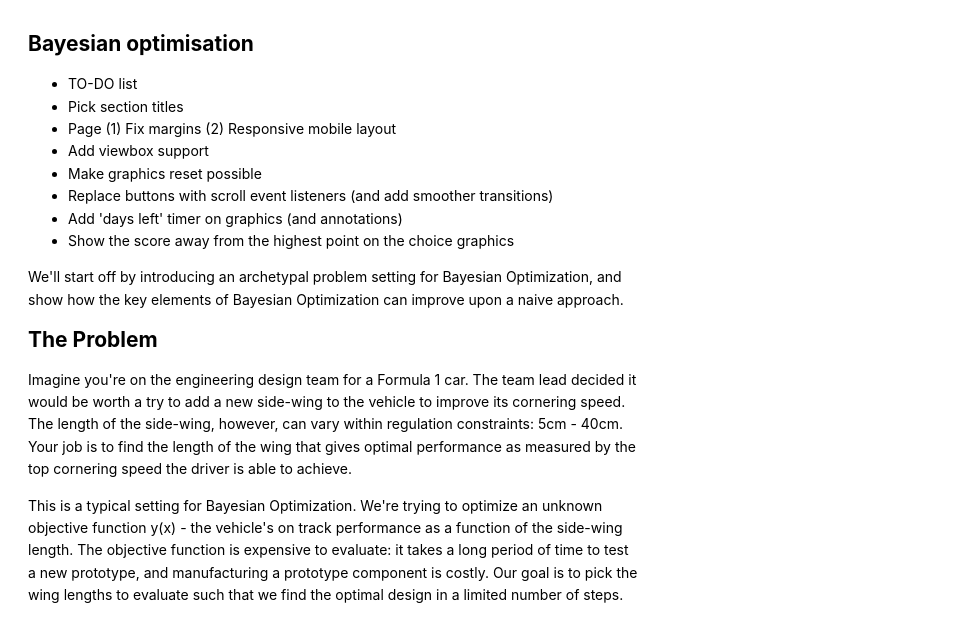
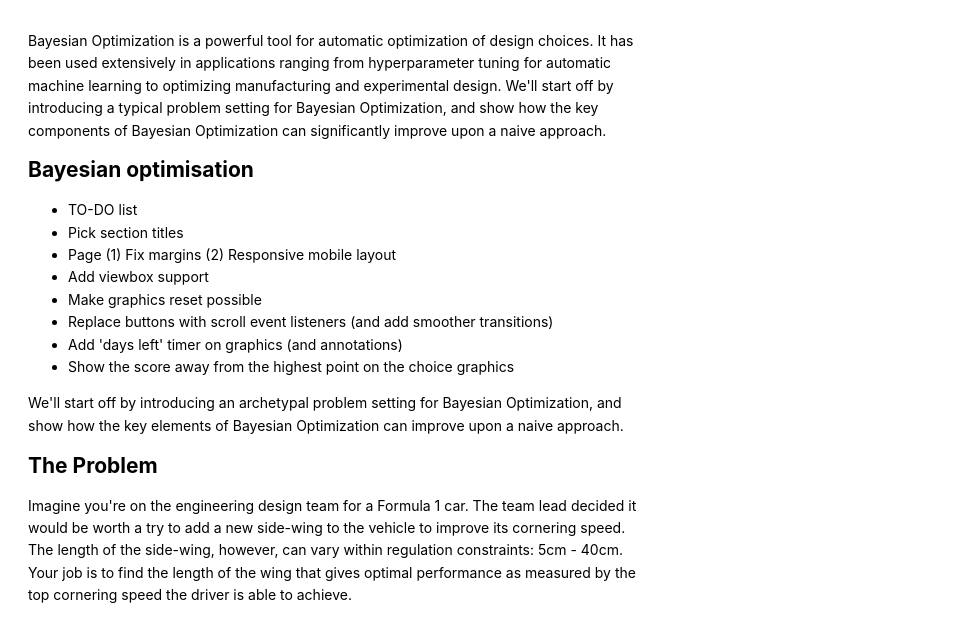
Before and after one commit to ah858/bayesian-optimisation-blog, a plain HTML site: page index.html in a window 1280 px wide. Shown: the part 133-751 px from the top of the page, without its empty margins (0-956 px from the left). Drawn offline with nearby package versions, Linux system fonts and the light colour scheme; a script that the page names is missing.

Commit message:
Delete some commented out code

```diff
--- a/index.html
+++ b/index.html
@@ -22,40 +22,11 @@
 
 
 	<div class="mw9 center ph3-ns">
-		<!-- <div class="cf"> <!-- ph2-ns ->
-		    <div class="fl w-100 w-50-ns ph2 pv0"> <!-- No vertical padding ->
-				<h2>Bayesian optimisation</h2>
-
-				<ul>
-					<li>TO-DO list</li>
-					<li>Pick section titles</li>
-					<li>Page (1) Fix margins (2) Responsive mobile layout</li>
-					<li>Add viewbox support</li>
-					<li>Make graphics reset possible</li>
-					<li>Replace buttons with scroll event listeners (and add smoother transitions)</li>
-					<li>Add 'days left' timer on graphics (and annotations)</li>
-					<li>Show the score away from the highest point on the choice graphics</li>
-				</ul>
-
-				<p>We'll start off by introducing an archetypal problem setting for Bayesian Optimization, and show how the key elements of Bayesian Optimization can improve upon a naive approach.</p>
-
-				<h2>The Problem</h2>
-
-				<p>Imagine you're on the engineering design team for a Formula 1 car. The team lead decided it would be worth a try to add a new side-wing to the vehicle to improve its cornering speed. The length of the side-wing, however, can vary within regulation constraints: 5cm - 40cm. Your job is to find the length of the wing that gives optimal performance as measured by the top cornering speed the driver is able to achieve.</p>
-
-				<p>This is a typical setting for Bayesian Optimization. We're trying to optimize an unknown objective function y(x) - the vehicle's on track performance as a function of the side-wing length. The objective function is expensive to evaluate: it takes a long period of time to test a new prototype, and manufacturing a prototype component is costly. Our goal is to pick the wing lengths to evaluate such that we find the optimal design in a limited number of steps.</p>
-
-				<p>You can manufacture a wing prototype in about a day, and the driver can test it on the track reporting their best time to you. There are only 5 days until the next race, however, so you have limited time to find the best design.</p>
-
-		    </div>
-		    <div class="fl w-100 w-50-ns">
-		    </div>
-		</div> -->
-
-
-
 		<div class="cf">
 		    <div class="fl w-100 w-50-ns pv0">
+				<p>
+					Bayesian Optimization is a powerful tool for automatic optimization of design choices. It has been used extensively in applications ranging from hyperparameter tuning for automatic machine learning to optimizing manufacturing and experimental design. We'll start off by introducing a typical problem setting for Bayesian Optimization, and show how the key components of Bayesian Optimization can significantly improve upon a naive approach.
+				</p>
 		    	<h2>Bayesian optimisation</h2>
 
 				<ul>
```
